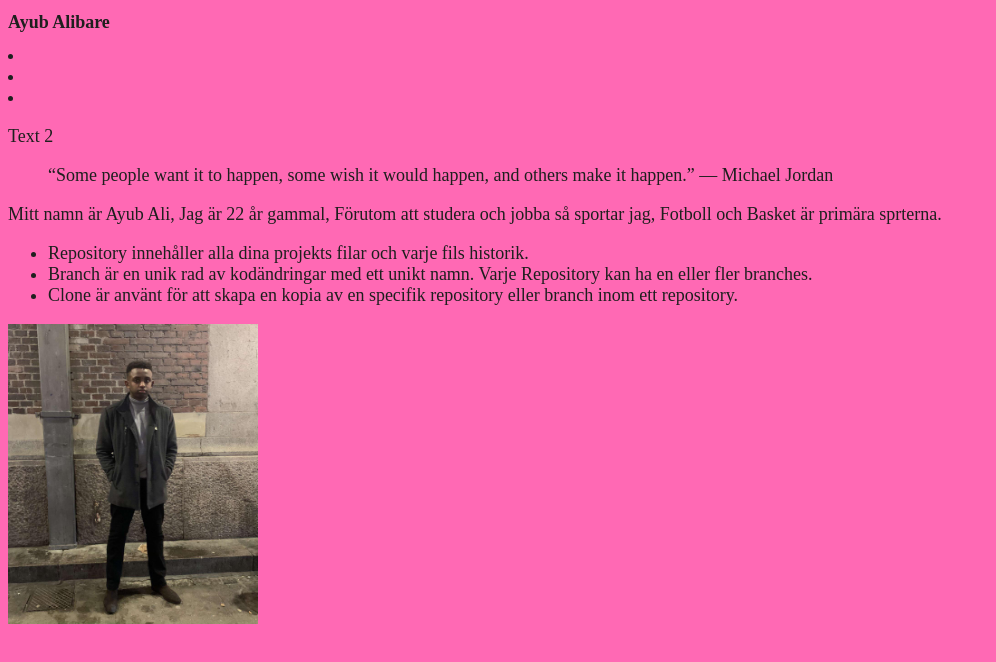
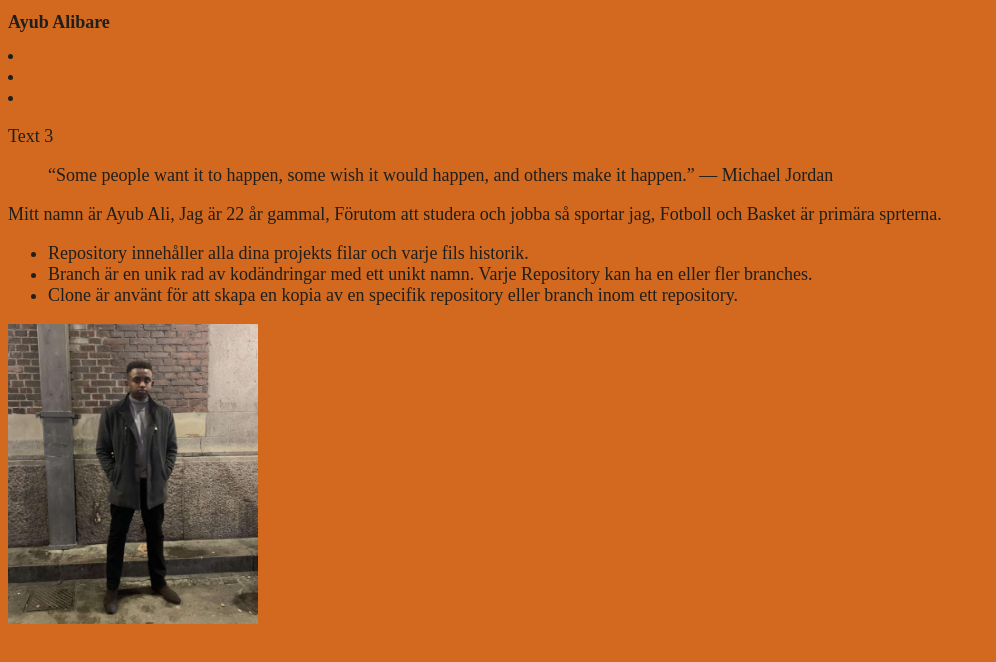
Before and after one commit to AyuBall/G156, a plain HTML site: page ov1/index.html in a window 1280 px wide. Shown: the whole page, without its empty margins (0-996 px from the left). Drawn offline with Linux system fonts and the light colour scheme.

Commit message:
summaryy3

```diff
--- a/ov1/index.html
+++ b/ov1/index.html
@@ -16,7 +16,7 @@
         </nav>
     </nav>
     <p>
-        Text 2
+        Text 3
     </p>
     <blockquote cite="https://www.goodreads.com/author/quotes/16823.Michael_Jordanl">
         “Some people want it to happen, some wish it would happen, and others make it happen.”
--- a/ov1/style.css
+++ b/ov1/style.css
@@ -1,6 +1,6 @@
 *
 {
-    background-color: hotpink;
+    background-color: chocolate;
     color: rgb(30, 31, 30);
     font-size: large;
     font-family: 'Times New Roman', Times, serif;
```
Also changed, not shown: ov1/ovn2.html (+1 -1 lines), ov1/ovn3.html (+1 -1 lines), ov1/repository.html (+1 -1 lines).
